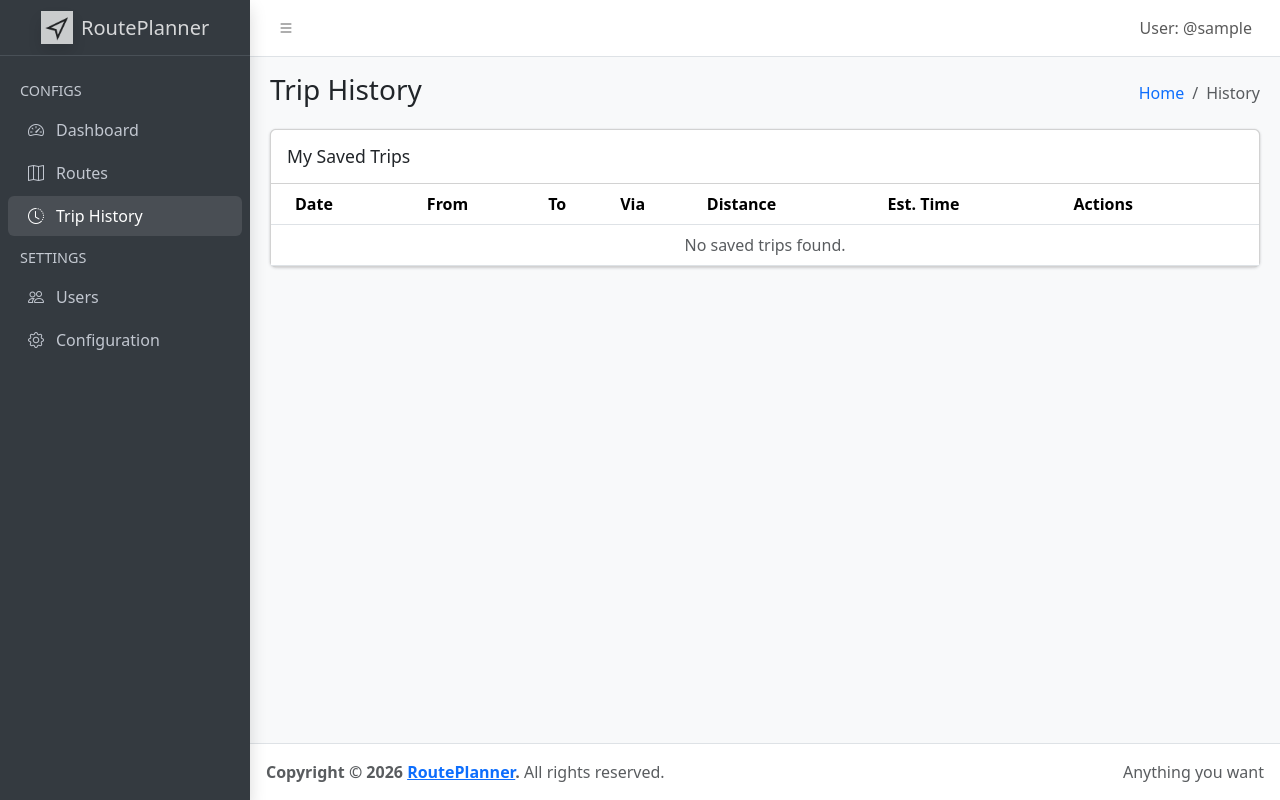
After one commit to JorgeArguello1999/RoutePlanner, a Flask app: page /history/ in a window 1280 px wide. The commit adds this page. Run offline with Flask 3, Linux system fonts and the light colour scheme; the visitor is signed in with stand-in values (Sample User, id 1); data that the repository does not hold is empty.

Commit message:
feat: Add trip history functionality, allowing users to save calculated routes and retake previous trips.

```diff
--- /dev/null
+++ b/controllers/history.py
@@ -0,0 +1,98 @@
+from flask import render_template
+from models import db
+from models.routes import RouteHistory
+from models.locations import Location
+
+def get_history_page(request_obj):
+    # Fetch history for current user
+    from flask import session
+    user_id = session.get('user_id')
+
+
+    history_items = RouteHistory.query.filter_by(user_id=user_id).order_by(RouteHistory.created_at.desc()).all()
+
+    return render_template('history/index.html', history=history_items)
+
+def save_route_controller(data):
+    from flask import session
+    user_id = session.get('user_id')
+
+    try:
+        # Extract data
+        start_id = data.get('start_id')
+        end_id = data.get('end_id')
+        mid_id = data.get('mid_id')
+
+        # Helper to get name/coords if ID provided
+        start_name = data.get('start_name')
+        start_lat = data.get('start_lat')
+        start_lon = data.get('start_lon')
+
+        if start_id:
+            loc = Location.query.get(start_id)
+            if loc:
+                start_name = loc.name or loc.city
+                start_lat = loc.latitude
+                start_lon = loc.longitude
+
+        end_name = data.get('end_name')
+        end_lat = data.get('end_lat')
+        end_lon = data.get('end_lon')
+        if end_id:
+            loc = Location.query.get(end_id)
+            if loc:
+                end_name = loc.name or loc.city
+                end_lat = loc.latitude
+                end_lon = loc.longitude
+
+        mid_name = data.get('mid_name')
+        mid_lat = data.get('mid_lat')
+        mid_lon = data.get('mid_lon')
+        if mid_id:
+            loc = Location.query.get(mid_id)
+            if loc:
+                mid_name = loc.name or loc.city
+                mid_lat = loc.latitude
+                mid_lon = loc.longitude
+
+        new_history = RouteHistory(
+            user_id=user_id,
+            start_id=start_id,
+            start_name=start_name,
+            start_lat=start_lat,
+            start_lon=start_lon,
+            end_id=end_id,
+            end_name=end_name,
+            end_lat=end_lat,
+            end_lon=end_lon,
+            mid_id=mid_id,
+            mid_name=mid_name,
+            mid_lat=mid_lat,
+            mid_lon=mid_lon,
+            distance_km=data.get('distance_km'),
+            estimated_time_min=data.get('estimated_time_min')
+        )
+
+        db.session.add(new_history)
+        db.session.commit()
+
+        return {"message": "Route saved successfully", "id": new_history.id}
+    except Exception as e:
+        db.session.rollback()
+        print(f"Error saving route: {e}")
+        return {"error": "Failed to save route"}, 500
+
+def delete_route_controller(route_id):
+    from flask import session
+    user_id = session.get('user_id')
+
+    route = RouteHistory.query.filter_by(id=route_id, user_id=user_id).first()
+    if route:
+        try:
+            db.session.delete(route)
+            db.session.commit()
+            return {"message": "Route deleted"}
+        except Exception as e:
+            db.session.rollback()
+            return {"error": str(e)}, 500
+    return {"error": "Route not found"}, 404
--- a/models/__init__.py
+++ b/models/__init__.py
@@ -18,6 +18,7 @@ def init_db(app):
         from models.users import User
         from models.api_storage import API_Storage
         from models.locations import Location
+        from models.routes import RouteHistory
         # Import other models here...
 
         # NOTE: When using migrations, we usually DISABLE db.create_all()
--- a/routers/__init__.py
+++ b/routers/__init__.py
@@ -8,6 +8,7 @@ from routers.locations import locations
 from routers.graphs import graphs
 
 from routers.configuration import configuration
+from routers.history import history_bp
 
 def register_routes(app):
     app.register_blueprint(home_page)
@@ -17,3 +18,4 @@ def register_routes(app):
     app.register_blueprint(locations)
     app.register_blueprint(graphs)
     app.register_blueprint(configuration)
+    app.register_blueprint(history_bp)
--- /dev/null
+++ b/routers/history.py
@@ -0,0 +1,21 @@
+from flask import Blueprint, request, jsonify
+from utils.auth import login_required
+from controllers.history import get_history_page, save_route_controller, delete_route_controller
+
+history_bp = Blueprint('history', __name__, url_prefix='/history')
+
+@history_bp.route('/', methods=['GET'])
+@login_required
+def index():
+    return get_history_page(request)
+
+@history_bp.route('/save', methods=['POST'])
+@login_required
+def save():
+    data = request.get_json()
+    return save_route_controller(data)
+
+@history_bp.route('/<int:route_id>', methods=['DELETE'])
+@login_required
+def delete(route_id):
+    return delete_route_controller(route_id)
--- a/templates/base.html
+++ b/templates/base.html
@@ -93,12 +93,18 @@
                                 <i class="nav-icon bi bi-speedometer2"></i>
                                 <p>Dashboard</p>
                             </a>
-                        </li>
                         <li class="nav-item">
                             <a href="/routes/"
                                 class="nav-link {{ 'active' if 'routes.' in request.endpoint or request.endpoint == 'locations.get_locations' else '' }}">
                                 <i class="nav-icon bi bi-map"></i>
                                 <p>Routes</p>
+                            </a>
+                        </li>
+                        <li class="nav-item">
+                            <a href="/history/"
+                                class="nav-link {{ 'active' if 'history.' in request.endpoint else '' }}">
+                                <i class="nav-icon bi bi-clock-history"></i>
+                                <p>Trip History</p>
                             </a>
                         </li>
 
--- /dev/null
+++ b/templates/history/index.html
@@ -0,0 +1,105 @@
+{% extends "base.html" %}
+
+{% block title %}Trip History{% endblock %}
+
+{% block content %}
+<div class="app-content-header">
+    <div class="container-fluid">
+        <div class="row">
+            <div class="col-sm-6">
+                <h3 class="mb-0">Trip History</h3>
+            </div>
+            <div class="col-sm-6">
+                <ol class="breadcrumb float-sm-end">
+                    <li class="breadcrumb-item"><a href="/dashboard">Home</a></li>
+                    <li class="breadcrumb-item active" aria-current="page">History</li>
+                </ol>
+            </div>
+        </div>
+    </div>
+</div>
+
+<div class="app-content">
+    <div class="container-fluid">
+        <div class="row">
+            <div class="col-12">
+                <div class="card">
+                    <div class="card-header">
+                        <h3 class="card-title">My Saved Trips</h3>
+                    </div>
+                    <div class="card-body table-responsive p-0">
+                        <table class="table table-hover text-nowrap">
+                            <thead>
+                                <tr>
+                                    <th>Date</th>
+                                    <th>From</th>
+                                    <th>To</th>
+                                    <th>Via</th>
+                                    <th>Distance</th>
+                                    <th>Est. Time</th>
+                                    <th>Actions</th>
+                                </tr>
+                            </thead>
+                            <tbody>
+                                {% for trip in history %}
+                                <tr>
+                                    <td>{{ trip.created_at.strftime('%Y-%m-%d %H:%M') }}</td>
+                                    <td>{{ trip.start_name or "Custom Point" }}</td>
+                                    <td>{{ trip.end_name or "Custom Point" }}</td>
+                                    <td>
+                                        {% if trip.mid_name or trip.mid_id %}
+                                        {{ trip.mid_name or "Custom Point" }}
+                                        {% else %}
+                                        -
+                                        {% endif %}
+                                    </td>
+                                    <td>{{ "%.2f"|format(trip.distance_km) }} km</td>
+                                    <td>
+                                        {% if trip.estimated_time_min >= 60 %}
+                                        {{ "%.1f"|format(trip.estimated_time_min / 60) }} hr
+                                        {% else %}
+                                        {{ trip.estimated_time_min }} min
+                                        {% endif %}
+                                    </td>
+                                    <td>
+                                        <a href="/dashboard?start_id={{ trip.start_id or '' }}&start_lat={{ trip.start_lat or '' }}&start_lon={{ trip.start_lon or '' }}&start_name={{ trip.start_name or '' }}&end_id={{ trip.end_id or '' }}&end_lat={{ trip.end_lat or '' }}&end_lon={{ trip.end_lon or '' }}&end_name={{ trip.end_name or '' }}&mid_id={{ trip.mid_id or '' }}&mid_lat={{ trip.mid_lat or '' }}&mid_lon={{ trip.mid_lon or '' }}&mid_name={{ trip.mid_name or '' }}"
+                                            class="btn btn-sm btn-primary">
+                                            <i class="bi bi-arrow-repeat"></i> Retake
+                                        </a>
+                                        <button class="btn btn-sm btn-danger" onclick="deleteHistory({{ trip.id }})">
+                                            <i class="bi bi-trash"></i>
+                                        </button>
+                                    </td>
+                                </tr>
+                                {% else %}
+                                <tr>
+                                    <td colspan="7" class="text-center text-muted">No saved trips found.</td>
+                                </tr>
+                                {% endfor %}
+                            </tbody>
+                        </table>
+                    </div>
+                </div>
+            </div>
+        </div>
+    </div>
+</div>
+{% endblock %}
+
+{% block extra_js %}
+<script>
+    function deleteHistory(id) {
+        if (!confirm('Are you sure you want to delete this trip?')) return;
+
+        fetch('/history/' + id, {
+            method: 'DELETE'
+        }).then(response => {
+            if (response.ok) {
+                window.location.reload();
+            } else {
+                alert('Failed to delete.');
+            }
+        });
+    }
+</script>
+{% endblock %}
```
Also changed, not shown: models/routes.py (added, +66 -0 lines), templates/map/dashboard.html (+128 -3 lines).
